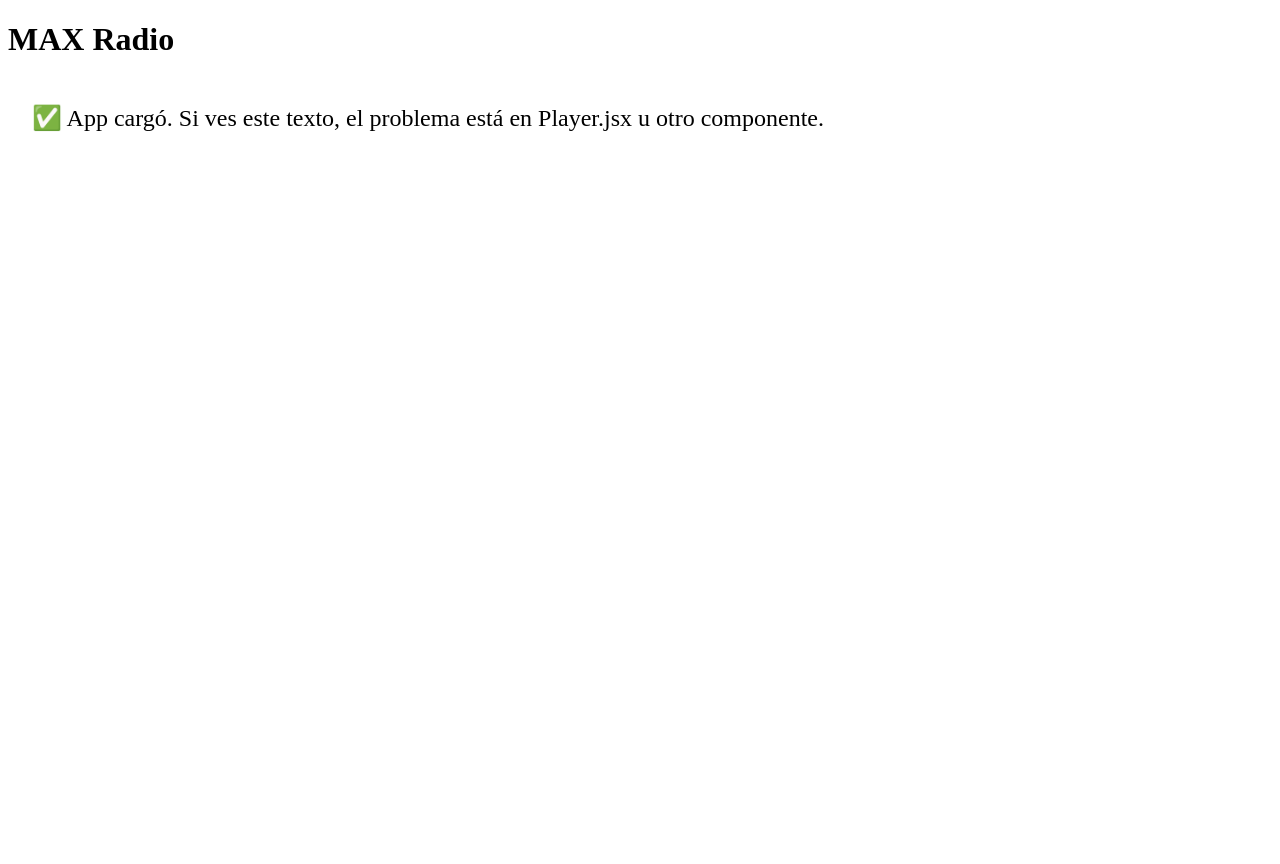
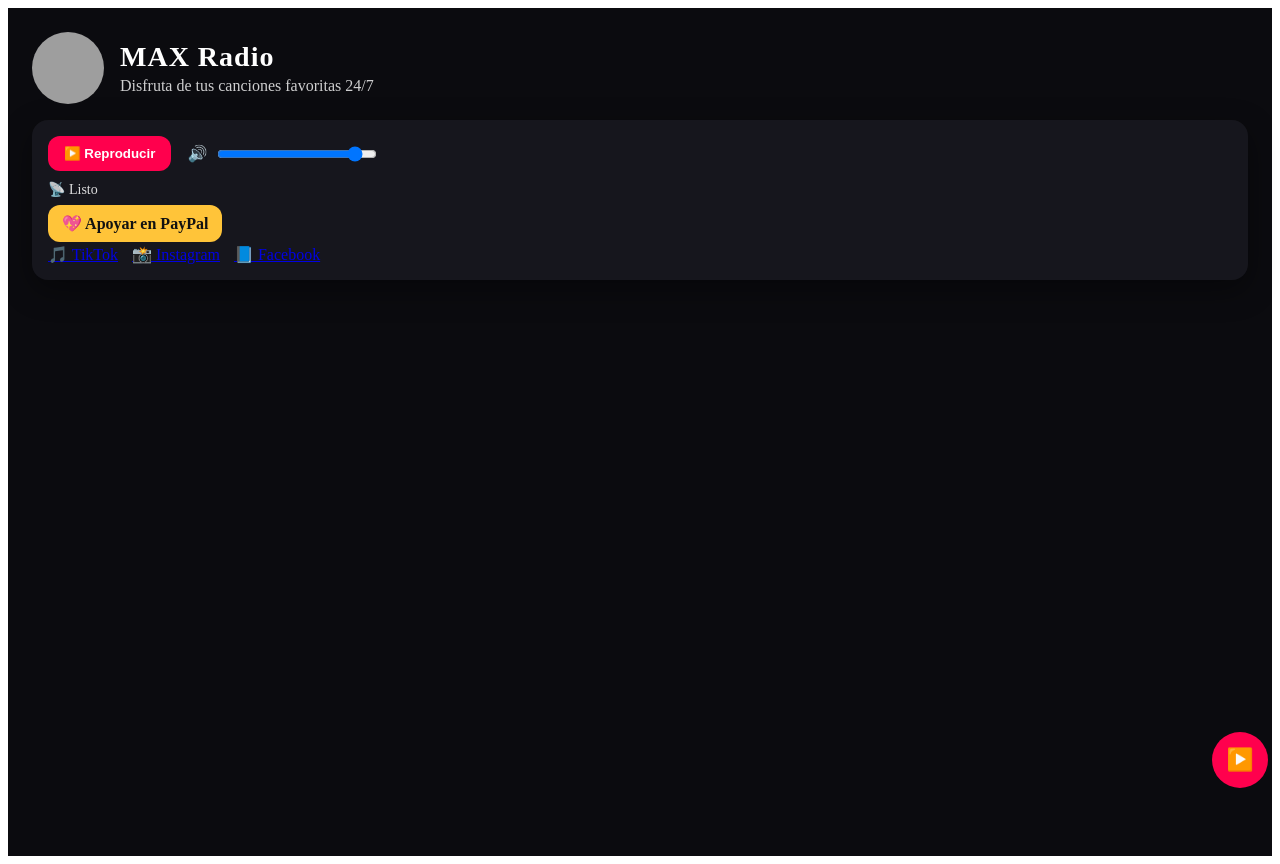
Before and after one commit to multiboxhn-del/MAX2, a React (Vite) app: page / in a window 1280 px wide. Before the commit the page ends 800 px from the top, so only its background shows below. Built offline with nearby package versions, Linux system fonts and the light colour scheme; grey boxes are pictures that could not be loaded.

Commit message:
NUEVA VERSION VIVIENTE

```diff
--- a/src/App.jsx
+++ b/src/App.jsx
@@ -1,11 +1,5 @@
 import Player from "./components/Player";
 
 export default function App() {
-  return (
-    // Usa un "fragment" (<>...</>) para devolver múltiples elementos
-    <>
-      <h1>MAX Radio</h1> {/* Es mejor usar una etiqueta <h1> para el título */}
-      <Player /> {/* ¡Aquí usamos el componente Player! */}
-    </>
-  );
+  return <Player />;
 }
--- a/src/components/Player.jsx
+++ b/src/components/Player.jsx
@@ -1,7 +1,157 @@
-export default function App() {
+import { useEffect, useRef, useState } from "react";
+
+const STREAM_URL = "https://app.sonicpanelradio.com/8246/stream";
+const LOGO_URL   = "https://eslamax.com/wp-content/uploads/2025/03/cropped-3.png";
+
+// URLs sociales
+const LINKS = {
+  tiktok: "https://www.tiktok.com/@eslamaxradio?_t=ZM-8vP93FMKnPJ&_r=1",
+  instagram: "https://www.instagram.com/eslamaxradio?igsh=MXB5Nzdrd2RjdG1qcw==",
+  facebook: "https://www.facebook.com/profile.php?id=61575074636162",
+  paypal: "https://www.paypal.com/ncp/payment/NAMENC6BATVWG",
+};
+
+export default function Player() {
+  const audioRef = useRef(null);
+  const [playing, setPlaying] = useState(false);
+  const [volume, setVolume]   = useState(0.9);
+  const [status, setStatus]   = useState("Listo");
+
+  // agrega cache-buster para evitar buffers viejos
+  const cacheBustedSrc = `${STREAM_URL}?t=${Date.now()}`;
+
+  useEffect(() => {
+    const audio = audioRef.current;
+    if (!audio) return;
+
+    audio.volume = volume;
+
+    const onPlay = () => setStatus("Reproduciendo…");
+    const onPause = () => setStatus("Pausado");
+    const onStalled = () => setStatus("Reconectando…");
+    const onError = () => setStatus("Error de conexión. Intentando…");
+
+    audio.addEventListener("play", onPlay);
+    audio.addEventListener("pause", onPause);
+    audio.addEventListener("stalled", onStalled);
+    audio.addEventListener("error", onError);
+
+    // reintento automático cada 60s si no está reproduciendo
+    const id = setInterval(() => {
+      if (!audio.paused) return;
+      try {
+        audio.src = `${STREAM_URL}?t=${Date.now()}`;
+        audio.load();
+        // iOS/Android requieren interacción para autoplay;
+        // por eso solo intentamos si ya hubo un play previo.
+        if (playing) audio.play().catch(() => {});
+      } catch {}
+    }, 60_000);
+
+    return () => {
+      clearInterval(id);
+      audio.removeEventListener("play", onPlay);
+      audio.removeEventListener("pause", onPause);
+      audio.removeEventListener("stalled", onStalled);
+      audio.removeEventListener("error", onError);
+    };
+  }, [playing, volume]);
+
+  const togglePlay = async () => {
+    const audio = audioRef.current;
+    if (!audio) return;
+
+    if (audio.paused) {
+      // fuerza nueva conexión al darle play
+      audio.src = `${STREAM_URL}?t=${Date.now()}`;
+      audio.load();
+      try {
+        await audio.play();
+        setPlaying(true);
+      } catch {
+        setStatus("Toca para reproducir (autoplay bloqueado)");
+      }
+    } else {
+      audio.pause();
+      setPlaying(false);
+    }
+  };
+
   return (
-    <div style={{padding: 24, fontSize: 24}}>
-      ✅ App cargó. Si ves este texto, el problema está en Player.jsx u otro componente.
+    <div style={styles.wrap}>
+      <header style={styles.header}>
+        <img src={LOGO_URL} alt="Max Radio" style={styles.logo} />
+        <div>
+          <h1 style={styles.title}>MAX Radio</h1>
+          <p style={styles.subtitle}>Disfruta de tus canciones favoritas 24/7</p>
+        </div>
+      </header>
+
+      <div style={styles.playerCard}>
+        <audio ref={audioRef} src={cacheBustedSrc} preload="none" />
+        <div style={styles.controls}>
+          <button onClick={togglePlay} style={styles.playBtn}>
+            {playing ? "⏸ Pausar" : "▶️ Reproducir"}
+          </button>
+
+          <div style={styles.volBox}>
+            <span>🔊</span>
+            <input
+              type="range"
+              min="0"
+              max="1"
+              step="0.01"
+              value={volume}
+              onChange={(e) => {
+                const v = Number(e.target.value);
+                setVolume(v);
+                if (audioRef.current) audioRef.current.volume = v;
+              }}
+              style={styles.slider}
+            />
+          </div>
+        </div>
+
+        <div style={styles.status}>📡 {status}</div>
+
+        <div style={styles.row}>
+          <a href={LINKS.paypal} target="_blank" rel="noopener noreferrer" style={styles.paypal}>
+            💖 Apoyar en PayPal
+          </a>
+        </div>
+
+        <div style={styles.socials}>
+          <a href={LINKS.tiktok}     target="_blank" rel="noopener noreferrer">🎵 TikTok</a>
+          <a href={LINKS.instagram}  target="_blank" rel="noopener noreferrer">📸 Instagram</a>
+          <a href={LINKS.facebook}   target="_blank" rel="noopener noreferrer">📘 Facebook</a>
+        </div>
+      </div>
+
+      {/* mini-player fijo en móvil */}
+      <div style={styles.floating}>
+        <button onClick={togglePlay} style={styles.floatingBtn}>
+          {playing ? "⏸" : "▶️"}
+        </button>
+      </div>
     </div>
   );
 }
+
+const styles = {
+  wrap:   { minHeight: "100vh", background: "#0b0b0f", color: "white", padding: "24px" },
+  header: { display: "flex", gap: "16px", alignItems: "center", marginBottom: 16 },
+  logo:   { width: 72, height: 72, borderRadius: "50%", objectFit: "cover" },
+  title:  { margin: 0, fontSize: 28, letterSpacing: 1 },
+  subtitle: { margin: "4px 0 0", opacity: 0.8 },
+  playerCard: { background: "#16161d", borderRadius: 16, padding: 16, boxShadow: "0 10px 30px rgba(0,0,0,.4)" },
+  controls: { display: "flex", gap: 16, alignItems: "center", flexWrap: "wrap" },
+  playBtn: { background: "#ff004d", border: "none", color: "white", padding: "10px 16px", borderRadius: 12, cursor: "pointer", fontWeight: 700 },
+  volBox: { display: "flex", alignItems: "center", gap: 8 },
+  slider: { width: 160 },
+  status: { marginTop: 10, fontSize: 14, opacity: 0.85 },
+  row: { marginTop: 16 },
+  paypal: { background: "#ffc439", color: "#111", padding: "10px 14px", borderRadius: 12, fontWeight: 700, textDecoration: "none" },
+  socials: { display: "flex", gap: 14, marginTop: 12, opacity: 0.95 },
+  floating: { position: "fixed", right: 12, bottom: 12 },
+  floatingBtn: { width: 56, height: 56, borderRadius: "50%", border: "none", background: "#ff004d", color: "#fff", fontSize: 22, cursor: "pointer" },
+};
```
